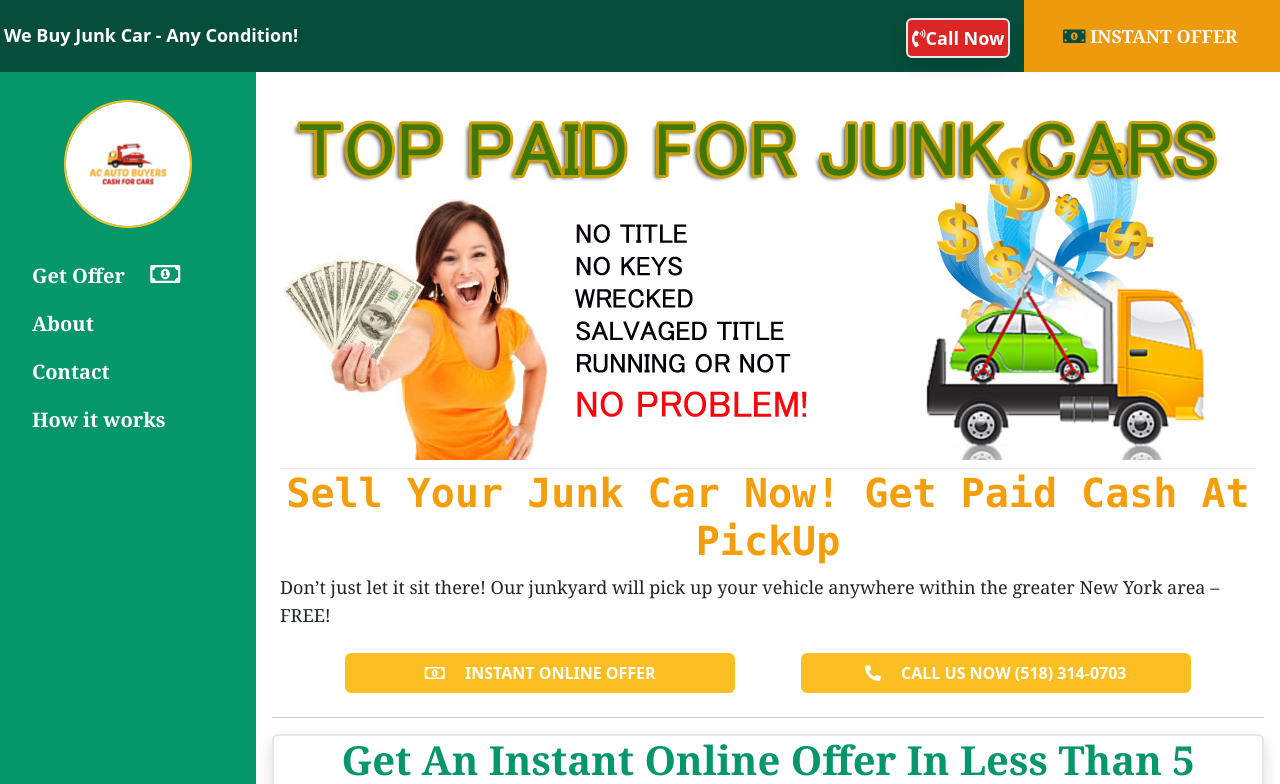
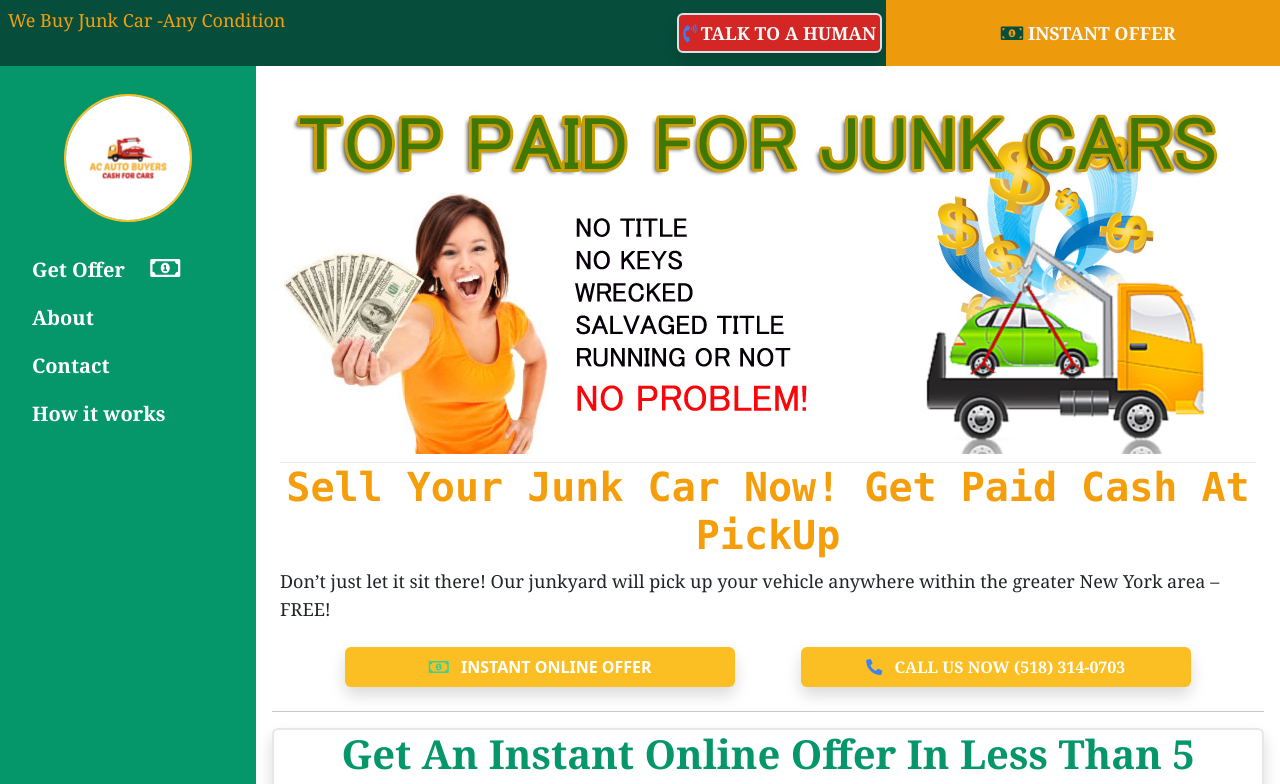
Before and after one commit to javantie/ac-auto-group, a React (Create React App) app: page / in a window 1280 px wide. Shown: the top 784 px of the page. Built offline with nearby package versions, Linux system fonts and the light colour scheme.

Commit message:
updated teh banner

```diff
--- a/src/components/Banner/index.js
+++ b/src/components/Banner/index.js
@@ -1,15 +1,26 @@
 import React from "react";
-
 
 function Banner() {
   return (
     <div className="flex sticky top-0 z-0 sm:relative bg-green-900">
-      <div className=" flex justify-between pr-2 w-4/5 pt-1 pl-1 items-center mr-0.5">
-        <p className="text-xs font-bold text-white sm:text-lg animate-bounce mt-4">We Buy Junk Car - Any Condition!</p>
-        <a href="tel:+15183140703" className="text-xs pl-1 text-white font-bold sm:text-lg no-underline border-2 shadow rounded-md p-1 mr-1 bg-red-600"><i className="fas fa-phone-volume  text-lg"></i>Call Now</a>
+      <div className=" flex justify-between p-2 w-5/12  items-center mt-0.5">
+        <p className="font-serif sm:text-lg animate-bounce text-yellow-500 pt-1">
+          We Buy Junk Car -Any Condition
+        </p>
+        {/* <a href="tel:+15183140703" className="text-xs pl-1 text-white font-bold sm:text-lg no-underline border-2 shadow rounded-md p-1 mr-1 bg-red-600"><i className="fas fa-phone-volume  text-lg"></i>Call Now</a> */}
       </div>
-      <div className="flex justify-center items-center pl-2 w-1/5 animate-pulse pr-2 sm:bg-yellow-500">
-        <a href="https://www.peddle.com/offer?pub_id=289876"  target="_blank"className="bg-yellow-500 text-sm text-center sm:text-lg font-bold no-underline font-serif text-white  sm:border-none sm:rounded-none p-1.5 border-2 mr-2 ml-1"><i className="fas fa-money-bill-alt text-lg text-green-900"></i> INSTANT OFFER</a>
+      <div className="flex justify-center sm:justify-end items-center w-4/12 animate-pulse">
+      <a href="tel:+15183140703" className="text-xs text-center text-white font-bold sm:text-md md:text-lg no-underline border-2 font-serif shadow rounded-md p-1 mr-1 bg-red-600"><i className="fas fa-phone-volume text-blue-500 sm:text-lg pr-1"></i>TALK TO A HUMAN</a>
+      </div>
+      <div className="flex justify-center items-center pl-2 w-4/12 animate-pulse sm:bg-yellow-500">
+        <a
+          href="https://www.peddle.com/offer?pub_id=289876"
+          target="_blank"
+          className="bg-yellow-500 text-sm text-center sm:text-lg font-bold no-underline font-serif text-white sm:border-none sm:rounded-none p-2 rounded border-2 mr-0.5 ml-1"
+        >
+          <i className="fas fa-money-bill-alt text-xs sm:text-lg text-green-900"></i>{" "}
+          INSTANT OFFER
+        </a>
       </div>
     </div>
   );
--- a/src/components/CallButton/index.js
+++ b/src/components/CallButton/index.js
@@ -2,9 +2,9 @@ import React from "react";
 
 function CallButton() {
   return (
-    <button className="bg-yellow-400 text-white font-bold p-2 rounded-md mt-2 hover:bg-yellow-400 sm:w-2/5">
-      <a className="no-underline text-white " href="tel:+15183140703">
-      <i className="fas fa-phone-alt pr-4"></i> CALL US NOW (518) 314-0703{" "}
+    <button className="bg-yellow-400 text-white shadow font-bold p-2 rounded-md mt-2 hover:bg-yellow-400 sm:w-2/5">
+      <a className="no-underline text-white font-serif" href="tel:+15183140703">
+      <i className="fas fa-phone-alt pr-2 text-blue-500"></i> CALL US NOW (518) 314-0703{" "}
       </a>
     </button>
   );
--- a/src/components/OfferButton/index.js
+++ b/src/components/OfferButton/index.js
@@ -1,9 +1,9 @@
 import React from "react";
 function OfferButton() {
   return (
-    <button className="bg-yellow-400 text-white font-bold p-2 rounded-md mt-2  hover:bg-yellow-400 sm:w-2/5">
+    <button className="bg-yellow-400 text-white font-bold p-2 rounded-md mt-2 shadow hover:bg-yellow-400 sm:w-2/5">
       <a className="no-underline text-white " target="_blank" href="https://www.peddle.com/offer?pub_id=289876">
-        <i className="far fa-money-bill-alt pr-4 "></i> INSTANT ONLINE OFFER
+        <i className="far fa-money-bill-alt pr-2 text-green-400"></i> INSTANT ONLINE OFFER
       </a>
     </button>
   );
--- a/src/pages/About.js
+++ b/src/pages/About.js
@@ -8,7 +8,7 @@ function About() {
   return (
     <>
       <div className="mt-4 font-serif text-lg">
-        <div className="mb-2 xl:flex xl:justify-center">
+        <div className="mb-2 xl:flex xl:justify-center shadow">
           <img src={bg_img2} alt="bg_img1" className="shadow rounded-md" />
         </div>
         <h1 className="text-yellow-600 font-bold pt-2">What We Buy?</h1>
--- a/src/pages/Contact.js
+++ b/src/pages/Contact.js
@@ -9,7 +9,7 @@ function ContactPage() {
   return (
     <div>
         <div className="flex justify-center border-b-2 mb-2">
-            <img src={bg_img1} alt="cash-for-junk-car-ac-auto-buyers" className="h-60 w-60" />
+            <img src={bg_img1} alt="cash-for-junk-car-ac-auto-buyers" className="h-48 w-48" />
         </div>
       <h1 className="font-serif font-bold border-b-2 text-center bg-green-600 text-white p-1 rounded">
         <i className="fas fa-headset mr-4"></i>Contact Us{" "}
```
